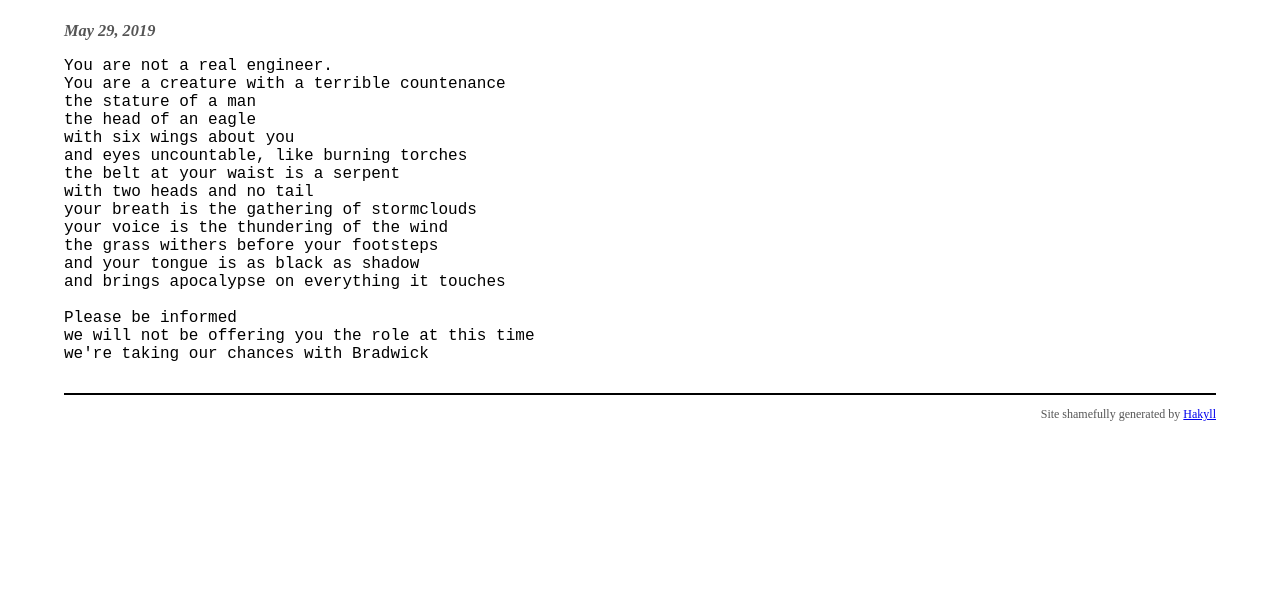
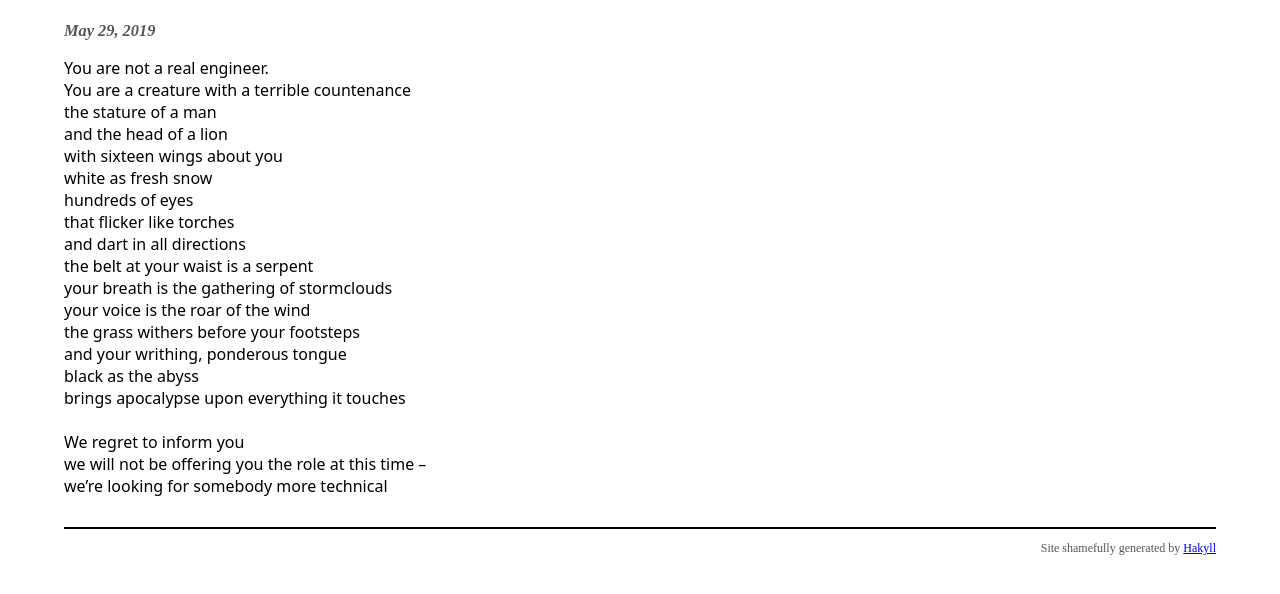
Before and after one commit to twitchard/twitchard.github.io, a plain HTML site: page posts/2019-05-29-not-a-real-engineer.html in a window 1280 px wide. Shown: the part 54-648 px from the top of the page. Drawn offline with Linux system fonts and the light colour scheme.

Commit message:
Blog update Thu Jun  6 15:47:26 EDT 2019

```diff
--- a/css/default.css
+++ b/css/default.css
@@ -1 +1 @@
-html{font-size:62.5%}body{font-size:1.6rem;color:#000}header{border-bottom:0.2rem solid #000}footer{margin-top:3rem;padding:1.2rem 0;border-top:0.2rem solid #000;font-size:1.2rem;color:#555}h1{font-size:2.4rem}h2{font-size:2rem}madness marquee{color:#ddd}article .header{font-size:1.4rem;font-style:italic;color:#555}.logo a{font-weight:bold;color:#000;text-decoration:none}@media (max-width:319px){body{width:90%;margin:0;padding:0 5%}header{margin:4.2rem 0}nav{margin:0 auto 3rem;text-align:center}footer{text-align:center}.logo{text-align:center;margin:1rem auto 3rem}.logo a{font-size:2.4rem}nav a{display:block;line-height:1.6}}@media (min-width:320px){body{width:90%;margin:0;padding:0 5%}header{margin:4.2rem 0}nav{margin:0 auto 3rem;text-align:center}footer{text-align:center}.logo{text-align:center;margin:1rem auto 3rem}.logo a{font-size:2.4rem}nav a{display:inline;margin:0 0.6rem}}@media (min-width:640px){body{width:90%;margin:0 auto;padding:0}header{margin:0 0 3rem;padding:1.2rem 0}nav{margin:0;text-align:right}nav a{margin:0 0 0 1.2rem;display:inline}footer{text-align:right}.logo{margin:0;text-align:left}.logo a{float:left;font-size:1.8rem}}
+html{font-size:62.5%}body{font-size:1.6rem;color:#000}header{border-bottom:0.2rem solid #000}footer{margin-top:3rem;padding:1.2rem 0;border-top:0.2rem solid #000;font-size:1.2rem;color:#555}h1{font-size:2.4rem}h2{font-size:2rem}madness marquee{color:#ddd}article .header{font-size:1.4rem;font-style:italic;color:#555}.poetry p{margin:0;font-family:sans}.logo a{font-weight:bold;color:#000;text-decoration:none}@media (max-width:319px){body{width:90%;margin:0;padding:0 5%}header{margin:4.2rem 0}nav{margin:0 auto 3rem;text-align:center}footer{text-align:center}.logo{text-align:center;margin:1rem auto 3rem}.logo a{font-size:2.4rem}nav a{display:block;line-height:1.6}}@media (min-width:320px){body{width:90%;margin:0;padding:0 5%}header{margin:4.2rem 0}nav{margin:0 auto 3rem;text-align:center}footer{text-align:center}.logo{text-align:center;margin:1rem auto 3rem}.logo a{font-size:2.4rem}nav a{display:inline;margin:0 0.6rem}}@media (min-width:640px){body{width:90%;margin:0 auto;padding:0}header{margin:0 0 3rem;padding:1.2rem 0}nav{margin:0;text-align:right}nav a{margin:0 0 0 1.2rem;display:inline}footer{text-align:right}.logo{margin:0;text-align:left}.logo a{float:left;font-size:1.8rem}}
--- a/posts/2019-05-29-not-a-real-engineer.html
+++ b/posts/2019-05-29-not-a-real-engineer.html
@@ -14,24 +14,27 @@
         <h1>Not a real engineer</h1>
         <h3>May 29, 2019</h3>
     </section>
-    <section>
-        <pre><code>You are not a real engineer.
-You are a creature with a terrible countenance
-the stature of a man
-the head of an eagle
-with six wings about you
-and eyes uncountable, like burning torches
-the belt at your waist is a serpent
-with two heads and no tail
-your breath is the gathering of stormclouds
-your voice is the thundering of the wind
-the grass withers before your footsteps
-and your tongue is as black as shadow
-and brings apocalypse on everything it touches
-
-Please be informed
-we will not be offering you the role at this time
-we're taking our chances with Bradwick</code></pre>
+    <section class="poetry">
+        <p>You are not a real engineer.</p>
+<p>You are a creature with a terrible countenance</p>
+<p>the stature of a man</p>
+<p>and the head of a lion</p>
+<p>with sixteen wings about you</p>
+<p>white as fresh snow</p>
+<p>hundreds of eyes</p>
+<p>that flicker like torches</p>
+<p>and dart in all directions</p>
+<p>the belt at your waist is a serpent</p>
+<p>your breath is the gathering of stormclouds</p>
+<p>your voice is the roar of the wind</p>
+<p>the grass withers before your footsteps</p>
+<p>and your writhing, ponderous tongue</p>
+<p>black as the abyss</p>
+<p>brings apocalypse upon everything it touches</p>
+<p><br /></p>
+<p>We regret to inform you</p>
+<p>we will not be offering you the role at this time –</p>
+<p>we’re looking for somebody more technical</p>
     </section>
 </article>
 
```
Also changed, not shown: posts/2019-05-23-fire.html (+1 -1 lines), posts/2019-05-29-desktop-linux.html (+3 -3 lines).
